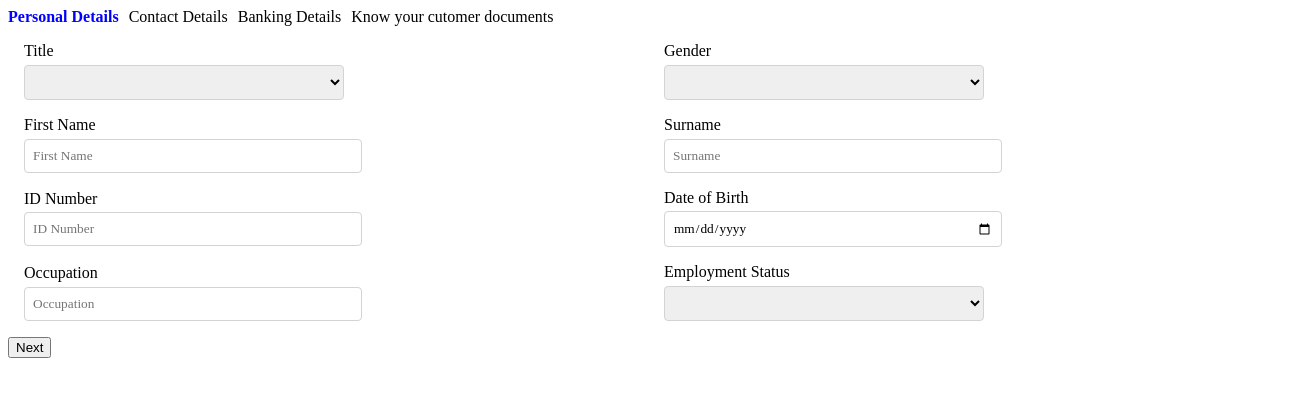
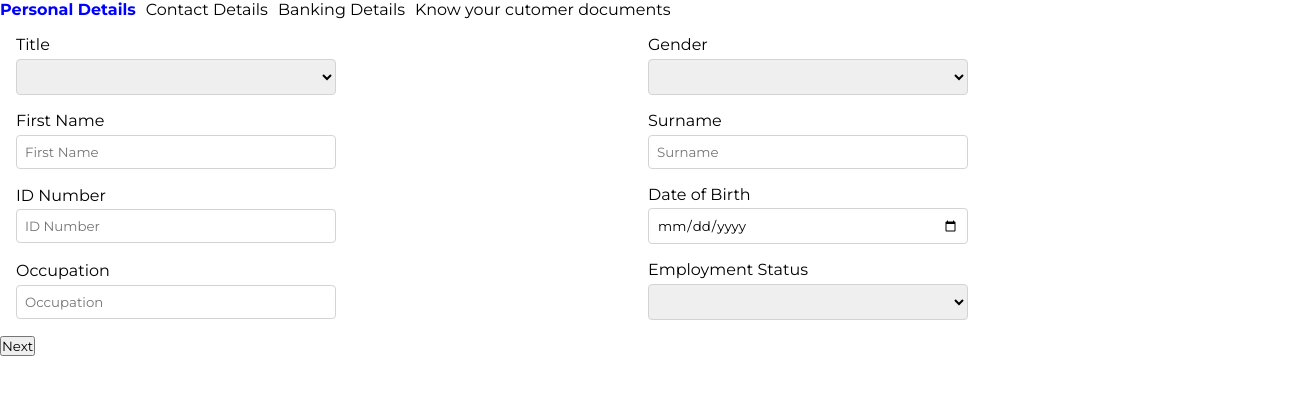
Before and after one commit to Amen-Musingarimi/code-virtus-assignment, an Angular app: page / in a window 1280 px wide. Shown: the top 396 px of the page, 1304 px wide, since content can reach past the window. Built offline with nearby package versions, Linux system fonts and the light colour scheme.

Commit message:
Change font type

```diff
--- a/src/styles.css
+++ b/src/styles.css
@@ -1 +1,12 @@
-/* You can add global styles to this file, and also import other style files */
+@import url("https://fonts.googleapis.com/css2?family=Montserrat:wght@300;400;500;600;700&display=swap");
+
+* {
+  margin: 0;
+  padding: 0;
+  box-sizing: border-box;
+  font-family: "Montserrat", sans-serif;
+}
+
+body {
+  position: relative;
+}
```
